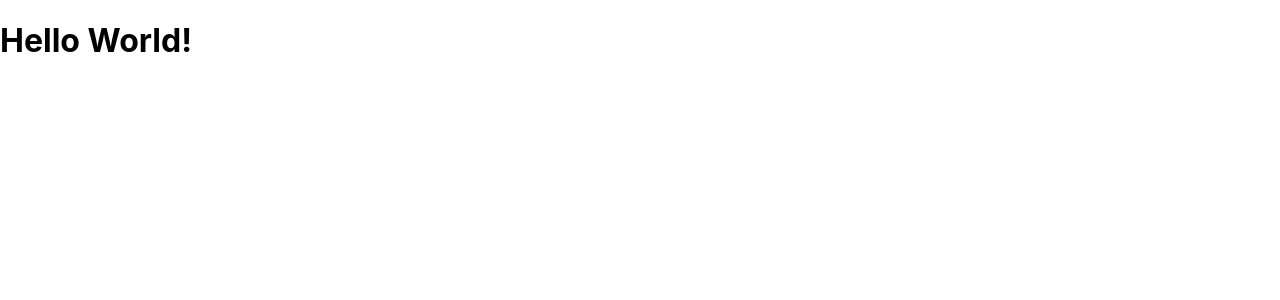
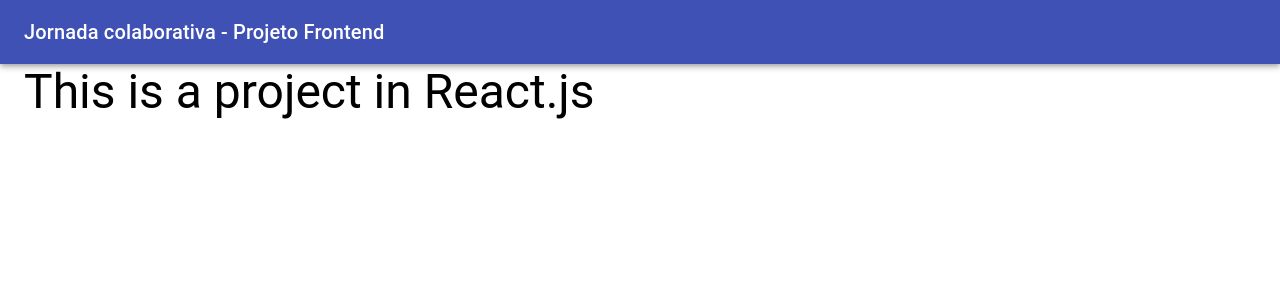
Before and after one commit to felipesdsredes/jornada-cloud-native-frontend, a React (Create React App) app in the folder web-app/: page / in a window 1280 px wide. Shown: the top 300 px of the page. Built offline with nearby package versions, Linux system fonts and the light colour scheme.

Commit message:
Add material-ui/core and /icons

```diff
--- a/web-app/package.json
+++ b/web-app/package.json
@@ -3,6 +3,8 @@
   "version": "0.1.0",
   "private": true,
   "dependencies": {
+    "@material-ui/core": "^4.12.2",
+    "@material-ui/icons": "^4.11.2",
     "@testing-library/jest-dom": "^5.11.4",
     "@testing-library/react": "^11.1.0",
     "@testing-library/user-event": "^12.1.10",
--- a/web-app/src/index.tsx
+++ b/web-app/src/index.tsx
@@ -1,10 +1,18 @@
 import React from "react";
 import ReactDOM from "react-dom";
+import { AppBar, Container, Toolbar, Typography } from "@material-ui/core"
 import "./index.css";
 
 ReactDOM.render(
   <React.StrictMode>
-    <h1>Hello World!</h1>
+    <AppBar position="static">
+      <Toolbar>
+        <Typography variant="h6">Jornada colaborativa - Projeto Frontend</Typography>
+      </Toolbar>
+    </AppBar>
+    <Container>
+      <Typography variant="h3">This is a project in React.js</Typography>
+    </Container>
   </React.StrictMode>,
   document.getElementById("root")
 );
```
Also changed, not shown: 1 other file (tests, documents, lock files or other folders).
